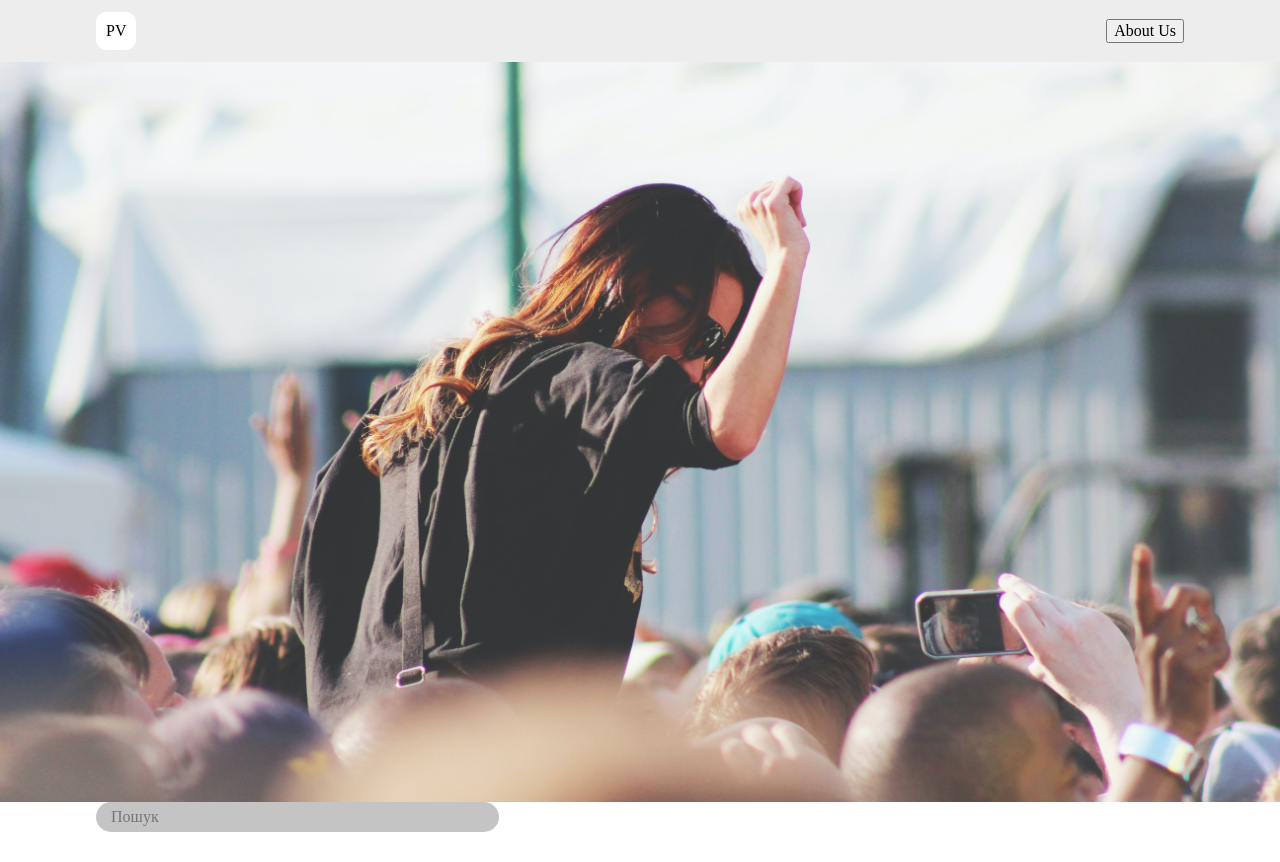
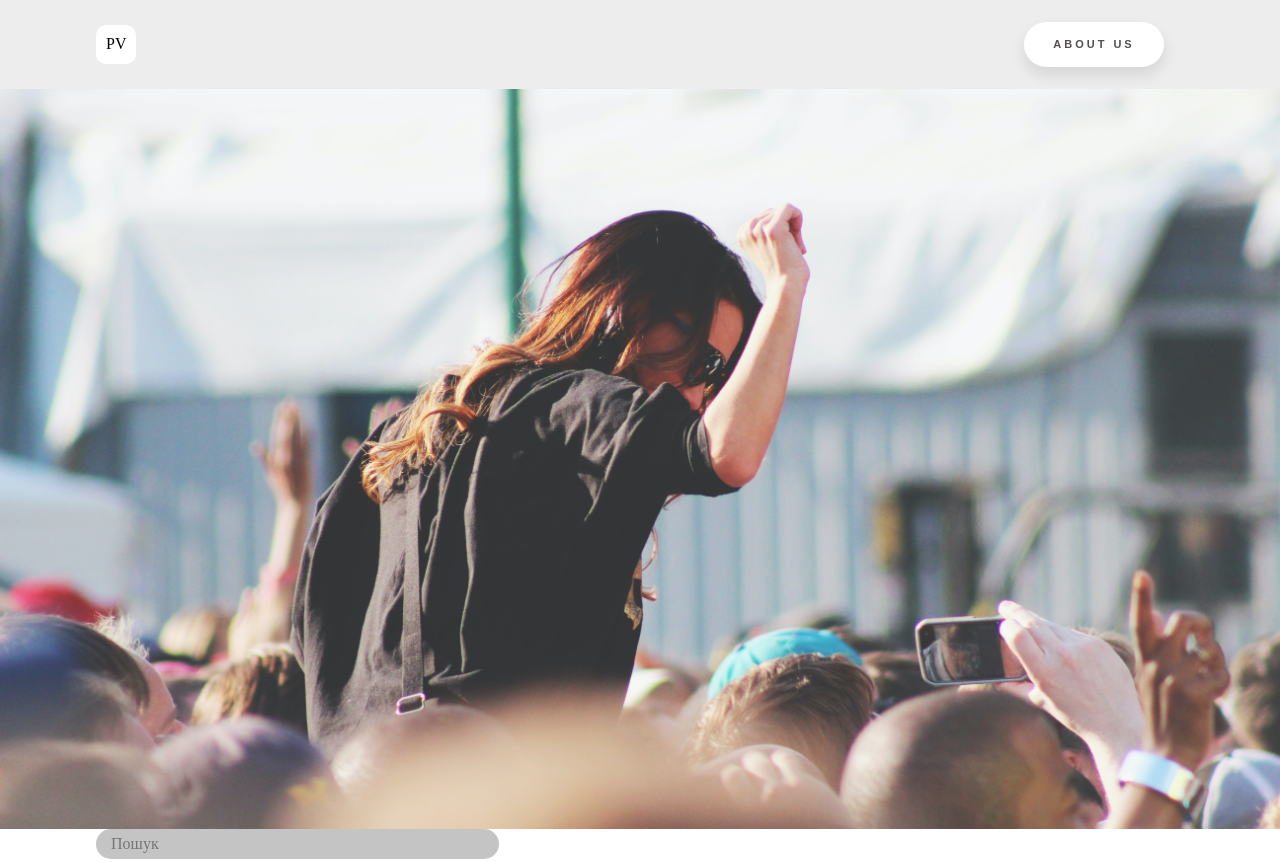
Before and after one commit to Murionochok/Project_Venus, a plain HTML site: page index.html in a window 1280 px wide. Shown: the top 862 px of the page. Drawn offline with Linux system fonts and the light colour scheme.

Commit message:
Button (inex-about_us)

```diff
--- a/index.html
+++ b/index.html
@@ -14,9 +14,7 @@
     <div class="header">
       <div class="header-inner box">
         <div class="header__logo header__logo_active">PV</div>
-        <a href = 'about_us.html'>
-        <button class="header__button-about-us">About Us</button>
-        </a>
+        <a href="about_us.html" class="floating-button">About us</a>
 
       </div>
     </div>
--- a/styles/about_us.css
+++ b/styles/about_us.css
@@ -292,3 +292,28 @@ body{
 	}
 
 }
+.floating-button {
+	text-decoration: none;
+	display: inline-block;
+	width: 140px;
+	height: 45px;
+	line-height: 45px;
+	border-radius: 45px;
+	margin: 10px 20px;
+	font-family: 'Montserrat', sans-serif;
+	font-size: 11px;
+	text-transform: uppercase;
+	text-align: center;
+	letter-spacing: 3px;
+	font-weight: 600;
+	color: #524f4e;
+	background: white;
+	box-shadow: 0 8px 15px rgba(0, 0, 0, .1);
+	transition: .3s;
+  }
+  .floating-button:hover {
+	background: #2EE59D;
+	box-shadow: 0 15px 20px rgba(46, 229, 157, .4);
+	color: white;
+	transform: translateY(-7px);
+  }
--- a/styles/index.css
+++ b/styles/index.css
@@ -490,3 +490,28 @@ body{
 		height: 80px;
 	}
 }
+.floating-button {
+	text-decoration: none;
+	display: inline-block;
+	width: 140px;
+	height: 45px;
+	line-height: 45px;
+	border-radius: 45px;
+	margin: 10px 20px;
+	font-family: 'Montserrat', sans-serif;
+	font-size: 11px;
+	text-transform: uppercase;
+	text-align: center;
+	letter-spacing: 3px;
+	font-weight: 600;
+	color: #524f4e;
+	background: white;
+	box-shadow: 0 8px 15px rgba(0, 0, 0, .1);
+	transition: .3s;
+  }
+  .floating-button:hover {
+	background: #2EE59D;
+	box-shadow: 0 15px 20px rgba(46, 229, 157, .4);
+	color: white;
+	transform: translateY(-7px);
+  }
```
Also changed, not shown: about_us.html (+1 -3 lines).
